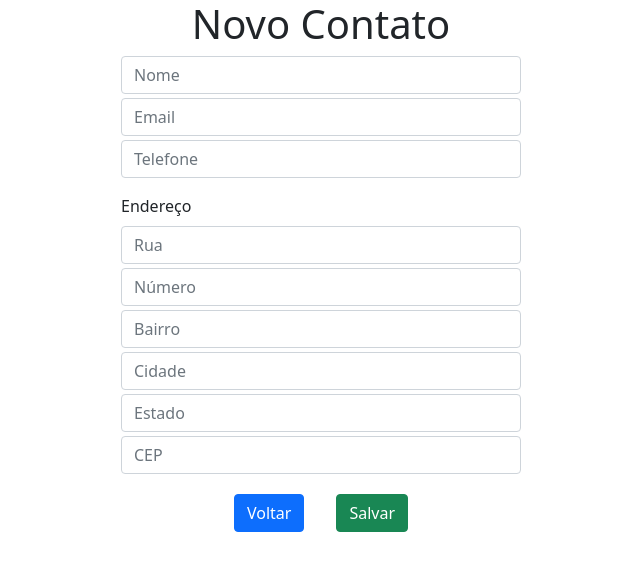
After one commit to EullerHenrique/desafio-php, a PHP site: page /cadastrarContato.php?perPage=1 in a window 1280 px wide. The commit adds this page. Shown: the top 571 px of the page, without its empty margins (319-959 px from the left). Run offline with PHP 8.4, Linux system fonts and the light colour scheme; data comes from the database, SQL or seed files in the repository; data that the repository does not hold is empty.

```diff
--- a/sql/scripts.sql
+++ b/sql/scripts.sql
@@ -1,7 +1,7 @@
 CREATE TABLE CONTATO (
     ID INT PRIMARY KEY AUTO_INCREMENT,
     NOME VARCHAR(50) NOT NULL,
-    EMAIL VARCHAR(50) NOT NULL,
+    EMAIL VARCHAR(50) NOT NULL UNIQUE,
     TELEFONE VARCHAR(20) NOT NULL
 );
 
--- a/web/js/script.js
+++ b/web/js/script.js
@@ -0,0 +1,34 @@
+function cadastrarContato(){
+    let nome = $('#nome').val();
+    let email = $('#email').val();
+    let telefone = $('#telefone').val();
+    let rua = $('#rua').val();
+    let numero = $('#numero').val();
+    let bairro = $('#bairro').val();
+    let cidade = $('#cidade').val();
+    let estado = $('#estado').val();
+    let cep = $('#cep').val();
+
+    let dados = {
+        nome: nome,
+        email: email,
+        telefone: telefone,
+        rua: rua,
+        numero: numero,
+        bairro: bairro,
+        cidade: cidade,
+        estado: estado,
+        cep: cep
+    }
+
+    $.ajax({
+        type: "POST",
+        url: "crud/create/createContato.php",
+        headers: { 'Content-Type': 'application/x-www-form-urlencoded' },
+        data: JSON.stringify(dados)
+    }).done((response) =>{
+        alert(response)
+    }).fail((response) =>{
+        alert(response)
+    });
+}
--- /dev/null
+++ b/web/pages/cadastrarContato.php
@@ -0,0 +1,66 @@
+<?php session_start(); ?>
+<!DOCTYPE html>
+<html lang="pt-BR">
+
+<head>
+    <meta charset="UTF-8">
+    <meta name="viewport" content="width=device-width, initial-scale=1.0">
+    <title>Cadastrar - Contato</title>
+    <!-- BOOTSTRAP -->
+    <link href="https://cdn.jsdelivr.net/npm/bootstrap@5.0.2/dist/css/bootstrap.min.css" rel="stylesheet" integrity="sha384-EVSTQN3/azprG1Anm3QDgpJLIm9Nao0Yz1ztcQTwFspd3yD65VohhpuuCOmLASjC" crossorigin="anonymous">
+    <!-- JQUERY -->
+    <script src="https://code.jquery.com/jquery-3.7.1.js" integrity="sha256-eKhayi8LEQwp4NKxN+CfCh+3qOVUtJn3QNZ0TciWLP4=" crossorigin="anonymous"></script>
+    <!-- PHP -->
+    <?php include('crud/read/ListarContatos.php'); ?>
+    <!-- CSS -->
+    <link rel="stylesheet" type="text/css" href="../css/style.css">
+</head>
+
+<body>
+
+    <header>
+
+        <div class="container">
+            <h1 style="text-align: center;">Novo Contato</h1>
+        </div>
+
+    </header>
+
+    <main>
+
+        <div class="container">
+            <form>
+                <div class="d-flex justify-content-center">
+                    <div>
+                        <input type="text" class="form-control mb-1" id="nome" name="nome" placeholder="Nome" style="width: 400px;" required>
+                        <input type="email" class="form-control mb-1" id="email" name="email" placeholder="Email"style="width: 400px;" required>
+                        <input type="text" class="form-control mb-3" id="telefone" name="telefone" placeholder="Telefone"style="width: 400px;" required>
+                        <label class="form-label">Endereço</label>
+                        <input type="text" class="form-control mb-1" id="rua" name="rua" placeholder="Rua" style="width: 400px;" required>
+                        <input type="text" class="form-control mb-1" id="numero" name="numero" placeholder="Número" style="width: 400px;" required>
+                        <input type="text" class="form-control mb-1" id="bairro" name="bairro" placeholder="Bairro" style="width: 400px;" required>
+                        <input type="text" class="form-control mb-1" id="cidade" name="cidade" placeholder="Cidade" style="width: 400px;" required>
+                        <input type="text" class="form-control mb-1" id="estado" name="estado" placeholder="Estado" style="width: 400px;" required>
+                        <input type="text" class="form-control mb-1" id="cep" name="cep" placeholder="CEP" style="width: 400px;" required>
+                    </div>
+                </div>
+                <div class="d-flex justify-content-center mt-3">
+                    <div>
+                        <a class="btn btn-primary me-3"  href="index.php">Voltar</a>
+                    </div>
+                    <div>
+                        <button type="button" class="btn btn-success ms-3" onclick="cadastrarContato()">Salvar</button>
+                    </div>
+                </div>
+            </form>
+        </div>
+
+    </main>
+
+<!-- JAVASCRIPT -->
+<script src="../js/script.js"></script>
+<!-- BOOTSTRAP -->
+<script src="https://cdn.jsdelivr.net/npm/bootstrap@5.0.2/dist/js/bootstrap.bundle.min.js" integrity="sha384-MrcW6ZMFYlzcLA8Nl+NtUVF0sA7MsXsP1UyJoMp4YLEuNSfAP+JcXn/tWtIaxVXM" crossorigin="anonymous"></script>
+</body>
+
+</html>
```
Also changed, not shown: web/pages/crud/create/createContato.php (added, +34 -0 lines), web/pages/endereco.php (+14 -2 lines), web/pages/index.php (+16 -7 lines), web/pages/crud/create/create.php (deleted), web/pages/crud/update/update.php (deleted).
